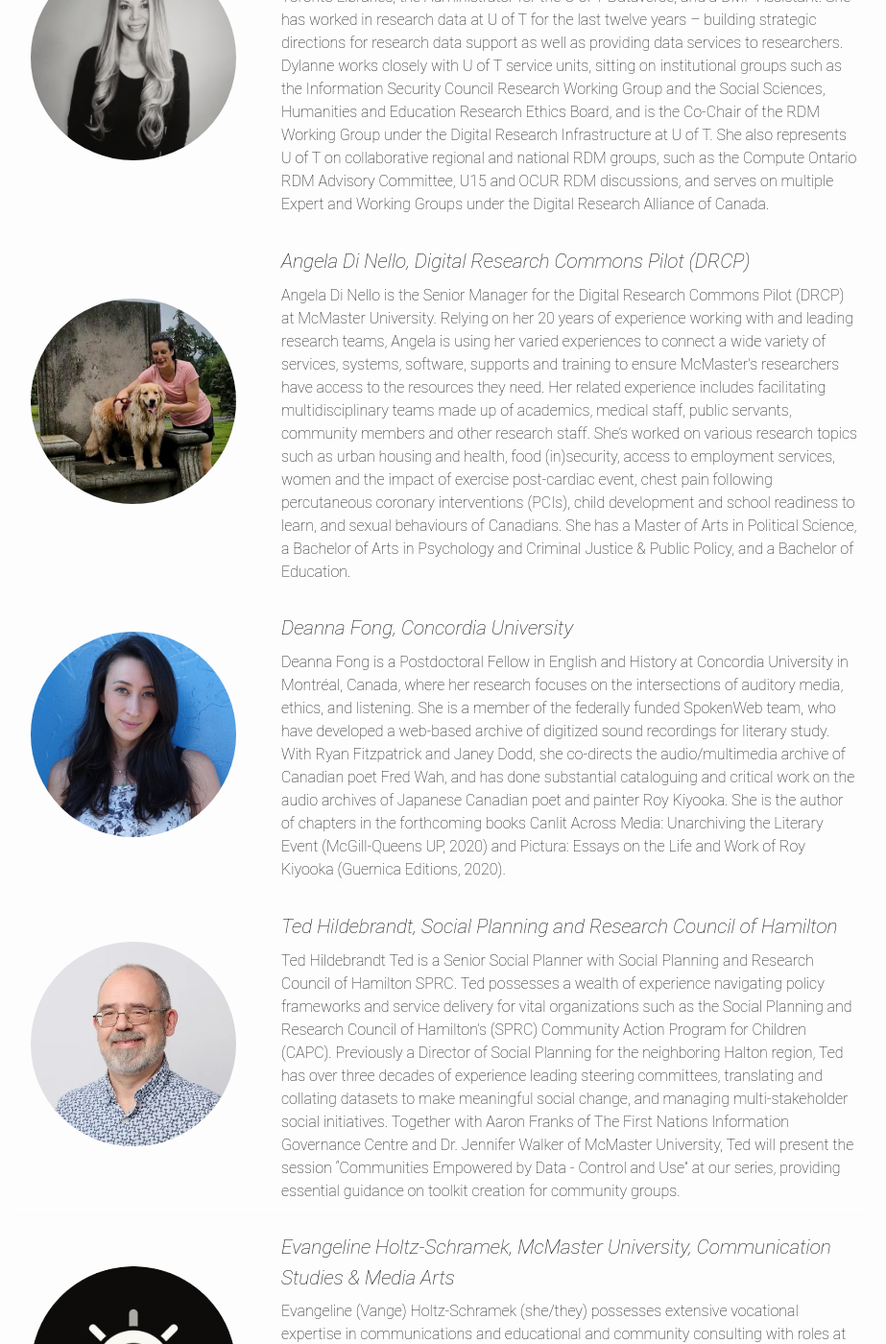
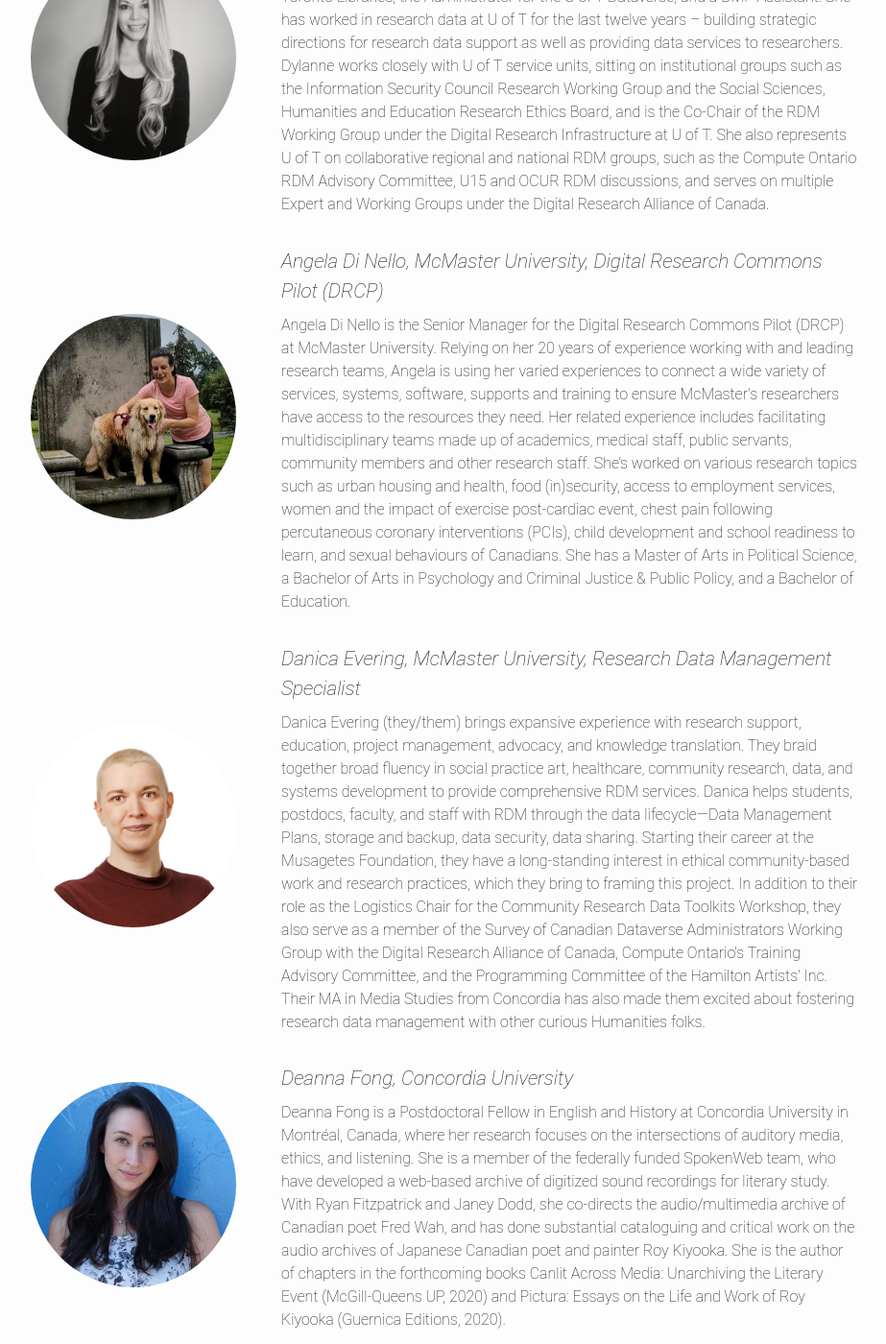
Before and after one commit to Community-Data-Toolkits-Workshop/CDTW, a Jekyll site: the page built from presenters.md, in a window 1280 px wide and 1400 px high, scrolled down 655 px. Shown: the whole window at 96% size, without its empty margins (184-1107 px from the left). Built offline with Jekyll 4.4.1, drawn with Linux system fonts in a browser that asks for light colours.

Commit message:
Added new bios

```diff
--- a/presenters.md
+++ b/presenters.md
@@ -12,8 +12,12 @@
 <td><h3> Dylanne Dearborn, University of Toronto Libraries</h3>
 Dylanne Dearborn is the Research Data Management Coordinator with University of Toronto Libraries, the Administrator for the U of T Dataverse, and a DMP Assistant. She has worked in research data at U of T for the last twelve years – building strategic directions for research data support as well as providing data services to researchers. Dylanne works closely with U of T service units, sitting on institutional groups such as the Information Security Council Research Working Group and the Social Sciences, Humanities and Education Research Ethics Board, and is the Co-Chair of the RDM Working Group under the Digital Research Infrastructure at U of T. She also represents U of T on collaborative regional and national RDM groups, such as the Compute Ontario RDM Advisory Committee, U15 and OCUR RDM discussions, and serves on multiple Expert and Working Groups under the Digital Research Alliance of Canada.</td></tr>
 <tr><td><img class="bio photo" title="Di Nello Headshot" alt="Alt text" src="/CDTW/assets/img/DiNello-bio.jpg"></td>
-<td><h3>Angela Di Nello, Digital Research Commons Pilot (DRCP)</h3>
+<td><h3>Angela Di Nello, McMaster University, Digital Research Commons Pilot (DRCP)</h3>
 Angela Di Nello is the Senior Manager for the Digital Research Commons Pilot (DRCP) at McMaster University. Relying on her 20 years of experience working with and leading research teams, Angela is using her varied experiences to connect a wide variety of services, systems, software, supports and training to ensure McMaster's researchers have access to the resources they need. Her related experience includes facilitating multidisciplinary teams made up of academics, medical staff, public servants, community members and other research staff. She’s worked on various research topics such as urban housing and health, food (in)security, access to employment services, women and the impact of exercise post‐cardiac event, chest pain following percutaneous coronary interventions (PCIs), child development and school readiness to learn, and sexual behaviours of Canadians. She has a Master of Arts in Political Science, a Bachelor of Arts in Psychology and Criminal Justice & Public Policy, and a Bachelor of Education.</td></tr>
+
+<tr><td><img class="bio photo" title="Evering Headshot" alt="Alt text" src="/CDTW/assets/img/Evering-bio.jpeg"></td>
+<td><h3>Danica Evering, McMaster University, Research Data Management Specialist</h3>
+Danica Evering (they/them) brings expansive experience with research support, education, project management, advocacy, and knowledge translation. They braid together broad fluency in social practice art, healthcare, community research, data, and systems development to provide comprehensive RDM services. Danica helps students, postdocs, faculty, and staff with RDM through the data lifecycle—Data Management Plans, storage and backup, data security, data sharing. Starting their career at the Musagetes Foundation, they have a long-standing interest in ethical community-based work and research practices, which they bring to framing this project. In addition to their role as the Logistics Chair for the Community Research Data Toolkits Workshop, they also serve as a member of the Survey of Canadian Dataverse Administrators Working Group with the Digital Research Alliance of Canada, Compute Ontario's Training Advisory Committee, and the Programming Committee of the Hamilton Artists' Inc. Their MA in Media Studies from Concordia has also made them excited about fostering research data management with other curious Humanities folks.</td></tr>
 
 <tr><td><img class="bio photo" title="Fong Headshot" alt="Alt text" src="/CDTW/assets/img/Fong-bio.jpeg"></td>
 <td><h3>Deanna Fong, Concordia University</h3>
@@ -56,7 +60,7 @@
 <td><h3>Victoria Smith, Data Governance & Ethics Lead</h3>
 As Data Governance & Ethics Lead, Victoria oversees the Controlled Access Management (CAM) for Research Data Initiative, which aims to innovate research data repository services, workflows, and best practices for restricted research data through a pan-Canadian collaboration. She also leads work on data governance and data ethics for the Alliance, and provides strategic advice on sensitive research data management to a broad variety of services and initiatives. She supports the Sensitive Data Expert Group, and contributes expertise to Alliance work on Indigenous Data Sovereignty and on Equity, Diversity, Inclusivity and Accessibility. Victoria, along with Subhanya Sivajothy and Danica Evering, will lead a session entitled “Research Data Management, Data Management Planning, and Data Deposit: the Controlled Access Management Pilot,” engaging participants in this initiative and offering insights for the workshop series.</td></tr>
 
-<tr><td><img class="bio photo" title="Placeholder Headshot" alt="Alt text" src="/CDTW/assets/img/placeholder_circle.png"></td>
+<tr><td><img class="bio photo" title="Stathis Headshot" alt="Stathis Headshot" src="/CDTW/assets/img/stathis-bio.png"></td>
 <td><h3>Kelly Stathis, DataCite</h3>
 Kelly is the Technical Community Manager at DataCite. At DataCite, Kelly leads adoption efforts and engages with the community on metadata and technical implementation. Previously, Kelly worked at the Portage Network of the Digital Research Alliance of Canada, where they contributed to national data repository and discovery initiatives (including FRDR and Lunaris) and supported the DataCite Canada Consortium. Kelly holds an MLIS from the University of British Columbia, a BS in Computer Science, and a BMus in Music Composition.</td></tr>
 
```
Also changed, not shown: assets/img/Evering-bio.jpeg (added).
